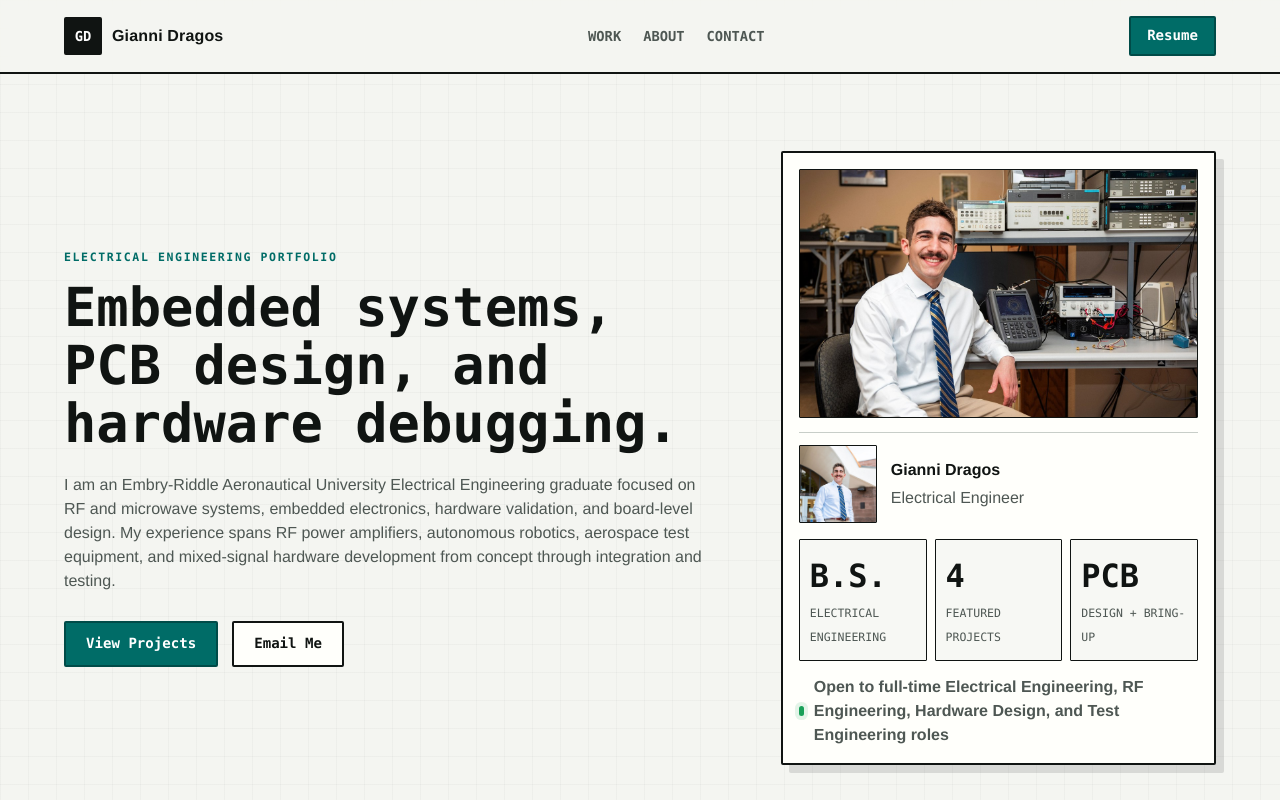
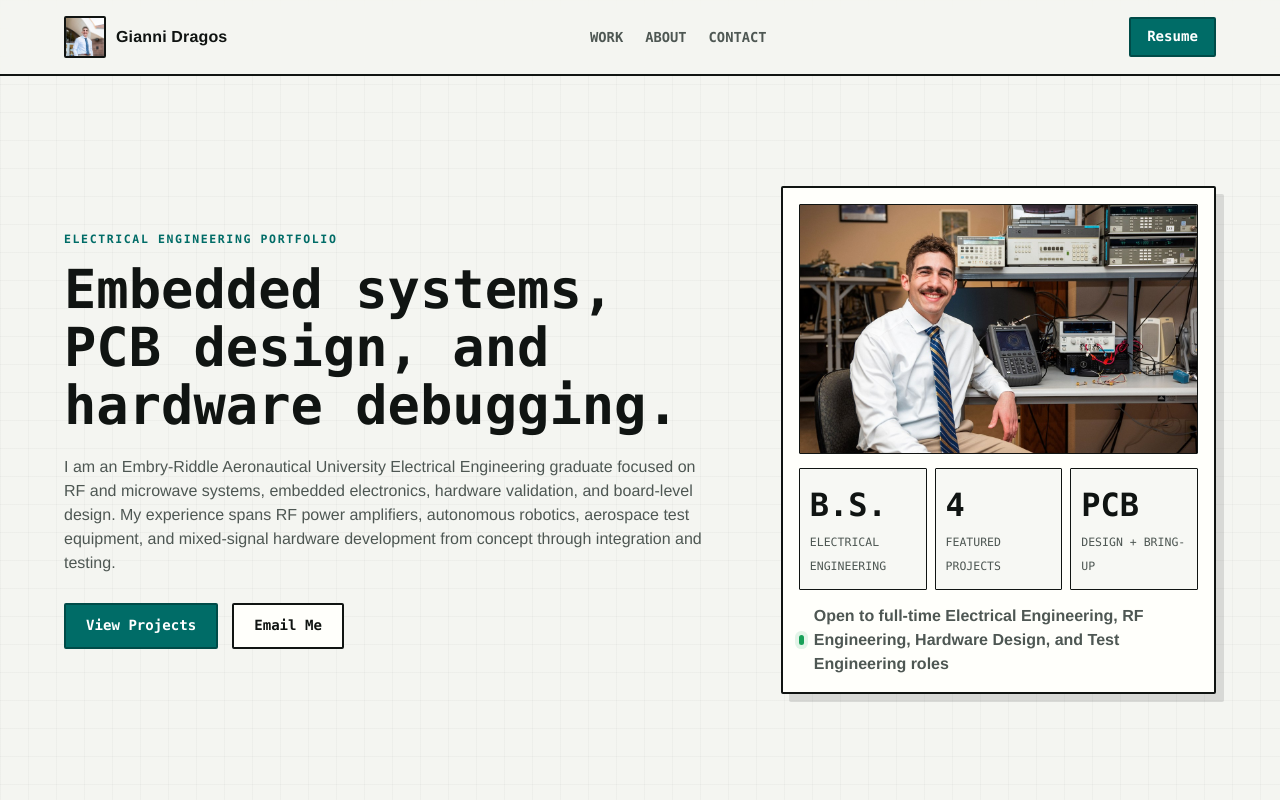
Before and after one commit to Gio-Dra/portfolio, a plain HTML site: page index.html in a window 1280 px wide. Shown: the top 800 px of the page. Drawn offline with Linux system fonts and the light colour scheme.

```diff
--- a/index.html
+++ b/index.html
@@ -13,7 +13,7 @@
   <body>
     <header class="site-header">
       <a class="brand" href="#home" aria-label="Go to home">
-        <span class="brand-mark">GD</span>
+        <img class="brand-photo" src="assets/portrait-professional.jpg" alt="Portrait of Gianni Dragos">
         <span>Gianni Dragos</span>
       </a>
       <nav class="nav" aria-label="Primary navigation">
@@ -46,17 +46,6 @@
             src="assets/hero-professional.jpg"
             alt="Gianni seated at an electronics lab bench with test equipment"
           >
-          <div class="profile-card">
-            <img
-              class="portrait"
-              src="assets/portrait-professional.jpg"
-              alt="Portrait of Gianni Dragos outside an engineering building"
-            >
-            <div>
-              <p class="profile-name">Gianni Dragos</p>
-              <p class="profile-role">Electrical Engineer</p>
-            </div>
-          </div>
           <div class="metric-grid" aria-label="Highlights">
             <div>
               <strong>B.S.</strong>
--- a/styles.css
+++ b/styles.css
@@ -66,18 +66,13 @@ button {
   letter-spacing: 0.01em;
 }
 
-.brand-mark {
-  display: inline-grid;
-  width: 38px;
-  height: 38px;
-  place-items: center;
+.brand-photo {
+  display: block;
+  width: 42px;
+  height: 42px;
   border: 2px solid var(--line-strong);
   border-radius: 2px;
-  background: var(--text);
-  color: #fff;
-  font-family: var(--mono);
-  font-size: 0.86rem;
-  letter-spacing: 0;
+  object-fit: cover;
 }
 
 .nav {
@@ -213,34 +208,6 @@ h3 {
   border: 1px solid var(--line-strong);
   border-radius: 1px;
   object-fit: cover;
-}
-
-.profile-card {
-  display: flex;
-  align-items: center;
-  gap: 14px;
-  padding: 12px 0 2px;
-  border-top: 1px solid var(--line);
-  background: transparent;
-}
-
-.portrait {
-  width: 78px;
-  height: 78px;
-  flex: 0 0 auto;
-  border: 1px solid var(--line-strong);
-  border-radius: 1px;
-  object-fit: cover;
-}
-
-.profile-name {
-  margin: 0;
-  font-weight: 800;
-}
-
-.profile-role {
-  margin: 4px 0 0;
-  color: var(--muted);
 }
 
 .metric-grid {
```
